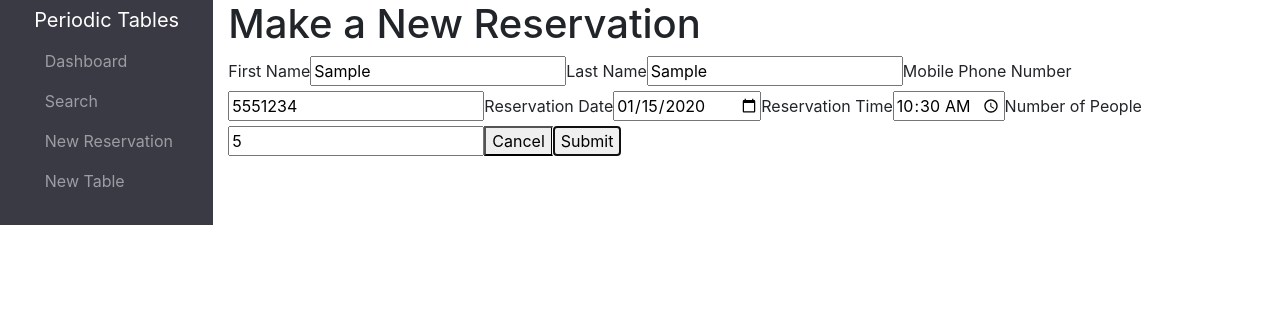
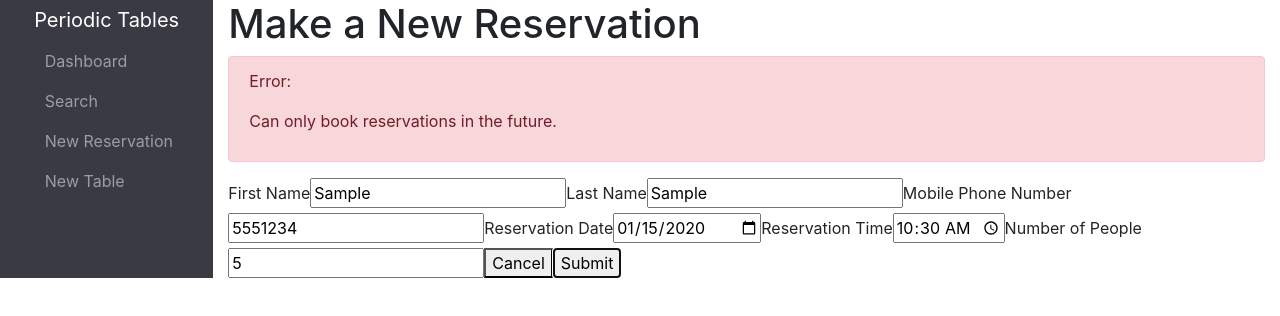
Before and after one commit to lizzzzaard/starter-restaurant-reservation, a React (Create React App) app in the folder front-end/: page /reservations/new in a window 1280 px wide. Both pictures are taken after typing "Sample", "Sample", "5551234", "2020-01-15", "10:30", "5" into the empty fields and a click on the button "Submit". Shown: the top 316 px of the page. Built offline with nearby package versions, Linux system fonts and the light colour scheme; no server answers; a web font is replaced by a local one.

Commit message:
US-02 front end complete

```diff
--- /dev/null
+++ b/front-end/src/reservations/ReservationErrors.js
@@ -0,0 +1,19 @@
+import React from "react";
+
+function ReservationErrors({ errors }) {
+    if (errors !== null) {
+        if (errors.length > 0) {
+            return (
+                <div className="alert alert-danger">
+                    <p>Error:</p>
+                    {errors.map((error) =>
+                        <p>{error.message}</p>
+                    )}
+                </div>
+            )
+        }
+    }
+    return null;
+}
+
+export default ReservationErrors;
--- a/front-end/src/reservations/ReservationsForm.js
+++ b/front-end/src/reservations/ReservationsForm.js
@@ -1,6 +1,8 @@
 import React, { useState } from "react";
 import { useHistory } from  "react-router-dom";
 import { createReservation } from "../utils/api";
+import  validDateAndTime from "./ReservationsValidation";
+import ReservationErrors from "./ReservationErrors";
 
 function ReservationsForm() {
 const history = useHistory();
@@ -15,17 +17,24 @@ const initialReservationState = {
 }
 
 const [reservation, setReservation] = useState({...initialReservationState});
+const [error, setError] = useState(null);
 
 
 const handleSubmit = (event) => {
     event.preventDefault();
+
+    const errors = validDateAndTime(reservation);
+    if (errors.length) {
+        return setError(errors)
+    }
+
         async function createNewReservation() {
             try {
                 const newReservation = await createReservation({...reservation, people: Number(reservation.people)});
                 setReservation({ ...initialReservationState });
                 history.push(`/dashboard?date=${newReservation.reservation_date}`)
             } catch (error) {
-                console.log("Error!", error)
+                setError([error])
             }
         }
         createNewReservation();
@@ -41,6 +50,7 @@ function changeHandler({ target }) {
     return (
         <div>
             <h1>Make a New Reservation</h1>
+            <ReservationErrors errors={error}/>
             <form>
                 <label>First Name</label>
                     <input
--- /dev/null
+++ b/front-end/src/reservations/ReservationsValidation.js
@@ -0,0 +1,23 @@
+
+function validDateAndTime(reservation) {
+    const date = reservation.reservation_date;
+    const time = reservation.reservation_time;
+    const error = [];
+
+    //No reservations allowed on Tuesdays
+    const dayOfWeek = new Date(date).getDay();
+
+    if (dayOfWeek === 1) {
+        error.push(new Error("Restaurant is closed on Tuesdays. Please choose another day."))
+    }
+
+    //No reservations allowed in the past
+    let today = new Date().toISOString().slice(0, 10)
+    if (date < today) {
+        error.push(new Error("Can only book reservations in the future."))
+    }
+
+    return error;
+}
+
+export default validDateAndTime;
```
